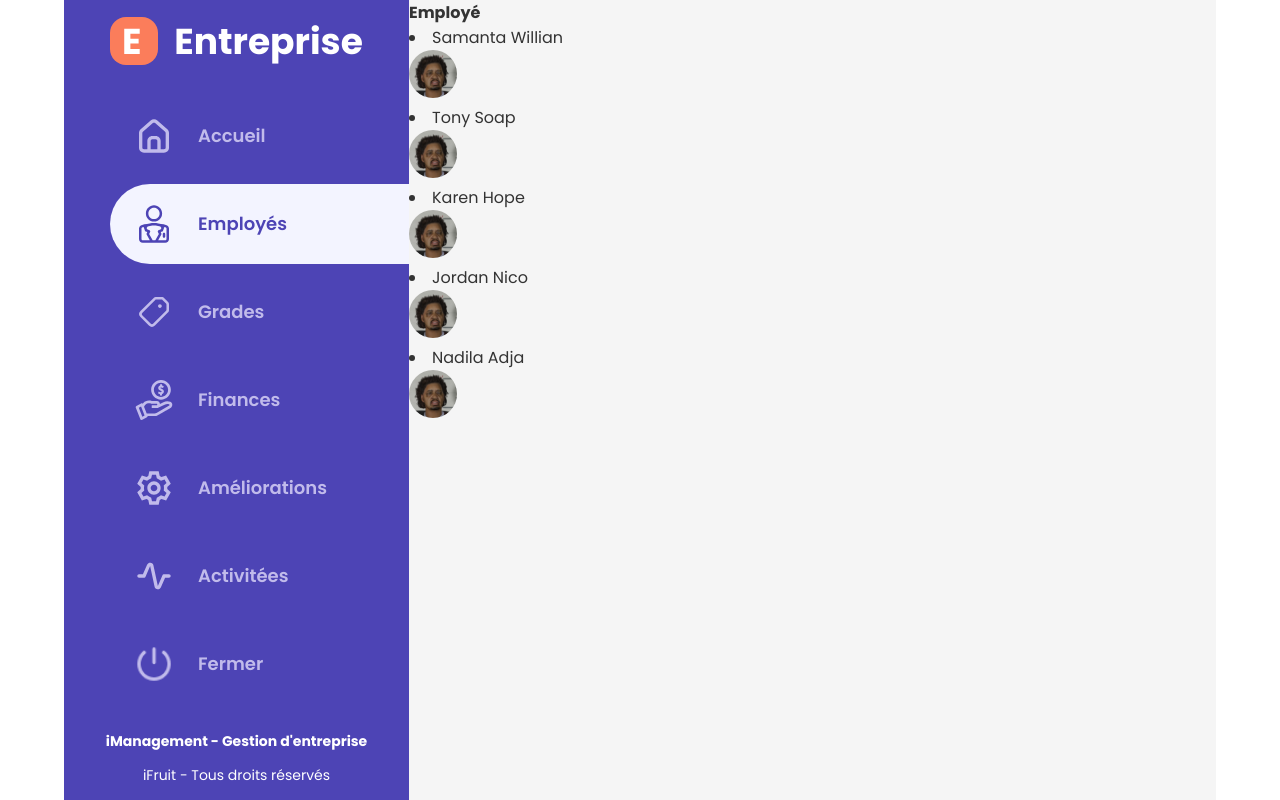
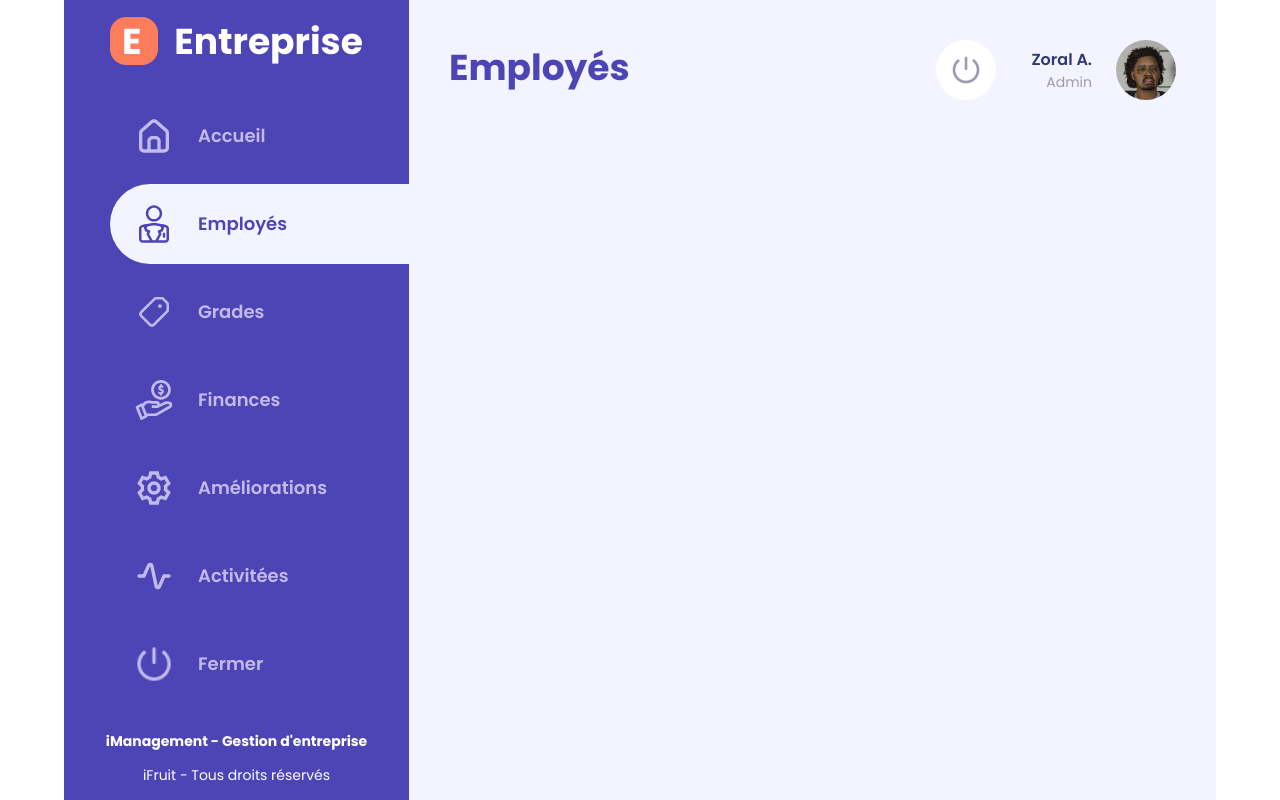
Before and after one commit to Tryade-projects/triade-dashboard, a React (Vite) app: page /employees in a window 1280 px wide. Built offline with nearby package versions, Linux system fonts and the light colour scheme.

Commit message:
end component header

```diff
--- a/src/components/Header/Header.jsx
+++ b/src/components/Header/Header.jsx
@@ -1,10 +1,28 @@
 import React from "react";
+import disconnect from "../../assets/disconnect.svg";
+import avatar from "../../assets/fake-avatar.svg";
 
 const Header = ({ title }) => {
   return (
-    <div>
-      <h1>{title}</h1>
-    </div>
+    <header>
+      <h1 className="bold title-sections">{title}</h1>
+      <div className="container-disconnect-profil">
+        <div className="disconnect-img">
+          <img src={disconnect} alt="bouton de déconnexion" />
+        </div>
+        <div className="container-info-profil">
+          <div className="name-status">
+            <p className="semiBold">Zoral A.</p>
+            <span>Admin</span>
+          </div>
+          <div>
+            <div className="profil-img">
+              <img src={avatar} alt="Un avatar" />
+            </div>
+          </div>
+        </div>
+      </div>
+    </header>
   );
 };
 
--- a/src/components/Header/_header.scss
+++ b/src/components/Header/_header.scss
@@ -0,0 +1,59 @@
+header {
+  padding-bottom: 40px;
+  display: flex;
+  justify-content: space-between;
+}
+
+.title-sections {
+  font-size: 36px;
+  color: $colorPurple;
+}
+
+.container-disconnect-profil {
+  display: flex;
+  align-items: center;
+  gap: 35px;
+
+  .disconnect-img {
+    background: $colorWhite;
+    display: flex;
+    align-items: center;
+    justify-content: center;
+    width: 60px;
+    height: 60px;
+    border-radius: 50%;
+    cursor: pointer;
+  }
+}
+
+.container-info-profil {
+  display: flex;
+  align-items: center;
+  gap: 24px;
+
+  p {
+    color: $colorText;
+  }
+
+  span {
+    font-size: 14px;
+    color: $colorGrey3;
+  }
+
+  .name-status {
+    display: flex;
+    flex-direction: column;
+    align-items: flex-end;
+  }
+
+  .profil-img {
+    width: 60px;
+    height: 60px;
+    border-radius: 50%;
+
+    img {
+      width: 100%;
+      height: auto;
+    }
+  }
+}
--- a/src/pages/Employees/Employees.jsx
+++ b/src/pages/Employees/Employees.jsx
@@ -1,21 +1,12 @@
 import React from "react";
 import data from "../../../fakeData.json";
-import tes from "../../assets/fake-avatar.svg";
 import Header from "../../components/Header/Header";
-
-console.log(data);
 
 const Employees = () => {
   return (
-    <div>
-      <Header title={"Employé"} />
-      {data.map((test) => (
-        <div>
-          <li>{test.name}</li>
-          <img src={test.avatar} alt="" />
-        </div>
-      ))}
-    </div>
+    <main>
+      <Header title={"Employés"} />
+    </main>
   );
 };
 
--- a/src/pages/Employees/_employees.scss
+++ b/src/pages/Employees/_employees.scss
@@ -0,0 +1,3 @@
+main {
+  padding: 40px 40px;
+}
--- a/src/styles/_settings.scss
+++ b/src/styles/_settings.scss
@@ -34,10 +34,11 @@ button {
 }
 
 .app {
-  display: flex;
+  display: grid;
+  grid-template-columns: 345px 1fr;
   height: 100%;
   width: 100%;
-  background-color: #f5f5f5;
+  background-color: #f3f4ff;
   font-family: "Roboto", sans-serif;
   font-size: 16px;
   color: #333;
```
Also changed, not shown: src/App.jsx (+18 -39 lines), src/assets/disconnect.svg (added).
